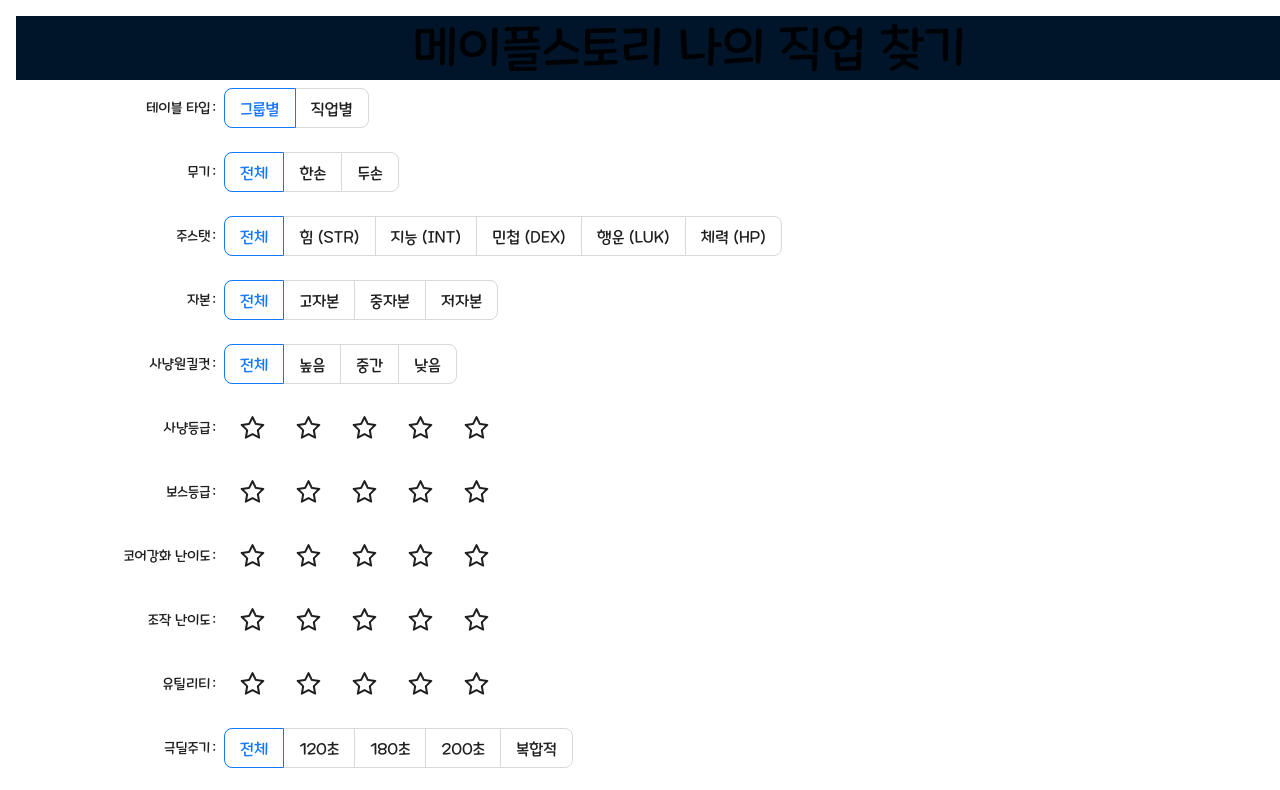
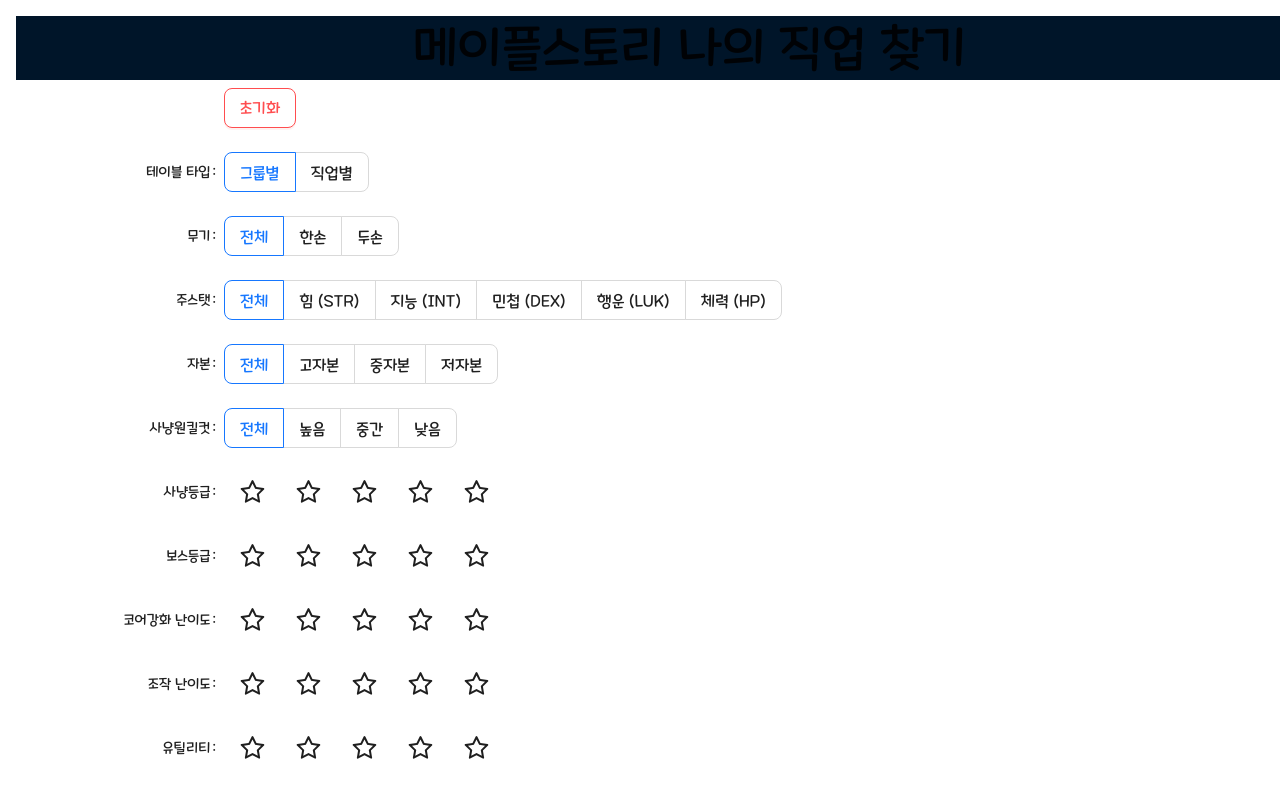
Before and after one commit to Aboa123/maple-home, a React (Create React App) app: page / in a window 1280 px wide. Shown: the top 790 px of the page. Built offline with nearby package versions, Linux system fonts and the light colour scheme.

Commit message:
fix: 검색폼 초기화 추가

```diff
--- a/src/view/main/index.tsx
+++ b/src/view/main/index.tsx
@@ -2,7 +2,7 @@
 import { StarFilled } from "@ant-design/icons/lib/icons";
 import { Button, Form, Radio, Space } from "antd";
 import { Content, Header } from "antd/es/layout/layout";
-import { useState } from "react";
+import { useRef, useState } from "react";
 import data, { jobGroup, species, weaponType } from "../../common/data";
 import CharaterBox from "../../components/charaterBox";
 import JobItem from "../../components/JobItem";
@@ -10,6 +10,8 @@
 const Main = () => {
   const [form] = Form.useForm();
   const [charaters, setCharaters] = useState(data);
+
+  const formRef = useRef<any>(undefined);
 
   const [tableType, setTableType] = useState<"group" | "job" | undefined>(
     "group"
@@ -34,6 +36,31 @@
   >("all");
 
   const onPress = () => {};
+
+  const onReset = () => {
+    formRef.current.setFieldsValue({
+      weapon: "all",
+      stat: "all",
+      pay: "all",
+      oneKill: "all",
+      hunt: "all",
+      boss: "all",
+      core: "all",
+      difficulty: "all",
+      utili: "all",
+      damageTime: "all",
+    });
+    setWeapon("all");
+    setStat("all");
+    setPay("all");
+    setOneKill("all");
+    setHunt("all");
+    setBoss("all");
+    setCore("all");
+    setDifficulty("all");
+    setUtili("all");
+    setDamageTime("all");
+  };
 
   const onFormLayoutChange = (e: any) => {
     e.jobTable && setTableType(e.jobTable);
@@ -157,6 +184,7 @@
       </Header>
       <Content>
         <Form
+          ref={formRef}
           onValuesChange={onFormLayoutChange}
           labelCol={{
             span: 4,
@@ -176,6 +204,11 @@
             damageTime,
           }}
         >
+          <Form.Item wrapperCol={{ offset: 4 }}>
+            <Button danger onClick={onReset}>
+              초기화
+            </Button>
+          </Form.Item>
           <Form.Item label="테이블 타입" name="jobTable">
             <Radio.Group value={tableType}>
               <Radio.Button value="group">그룹별</Radio.Button>
```
